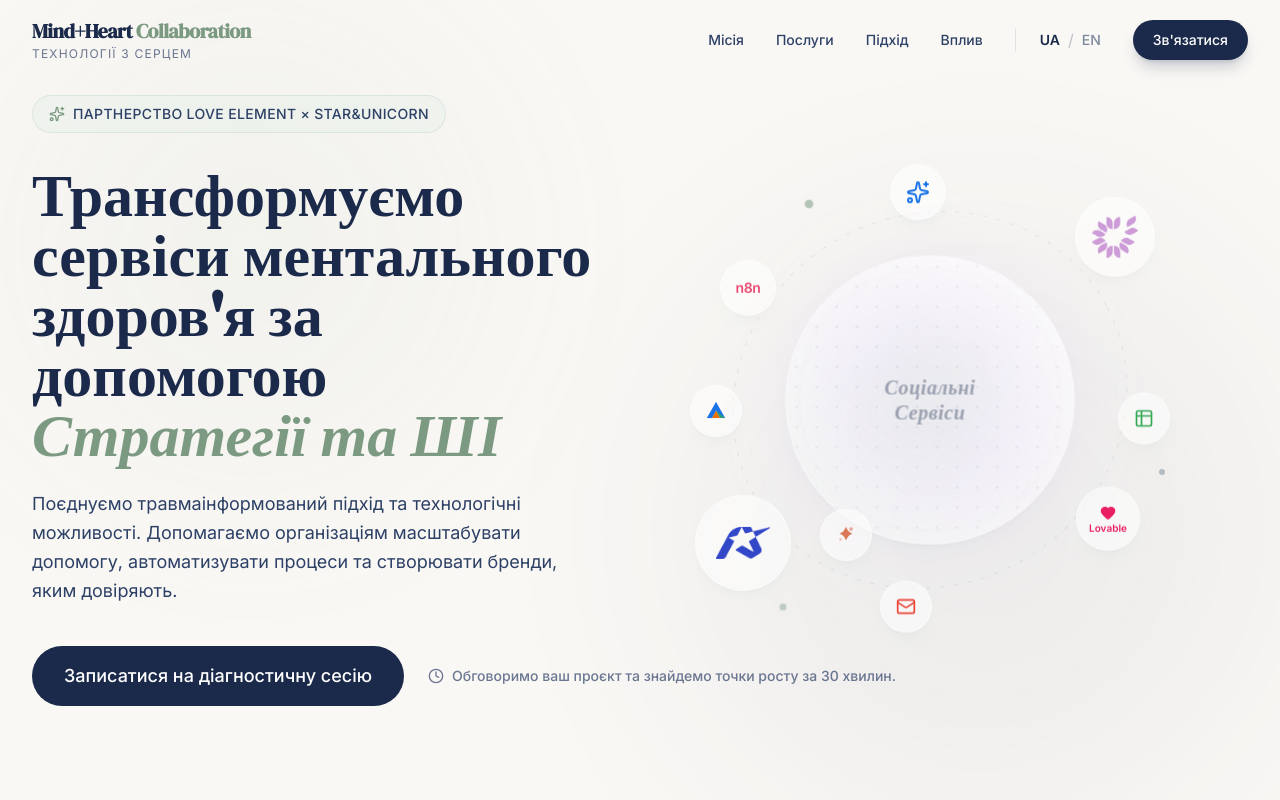
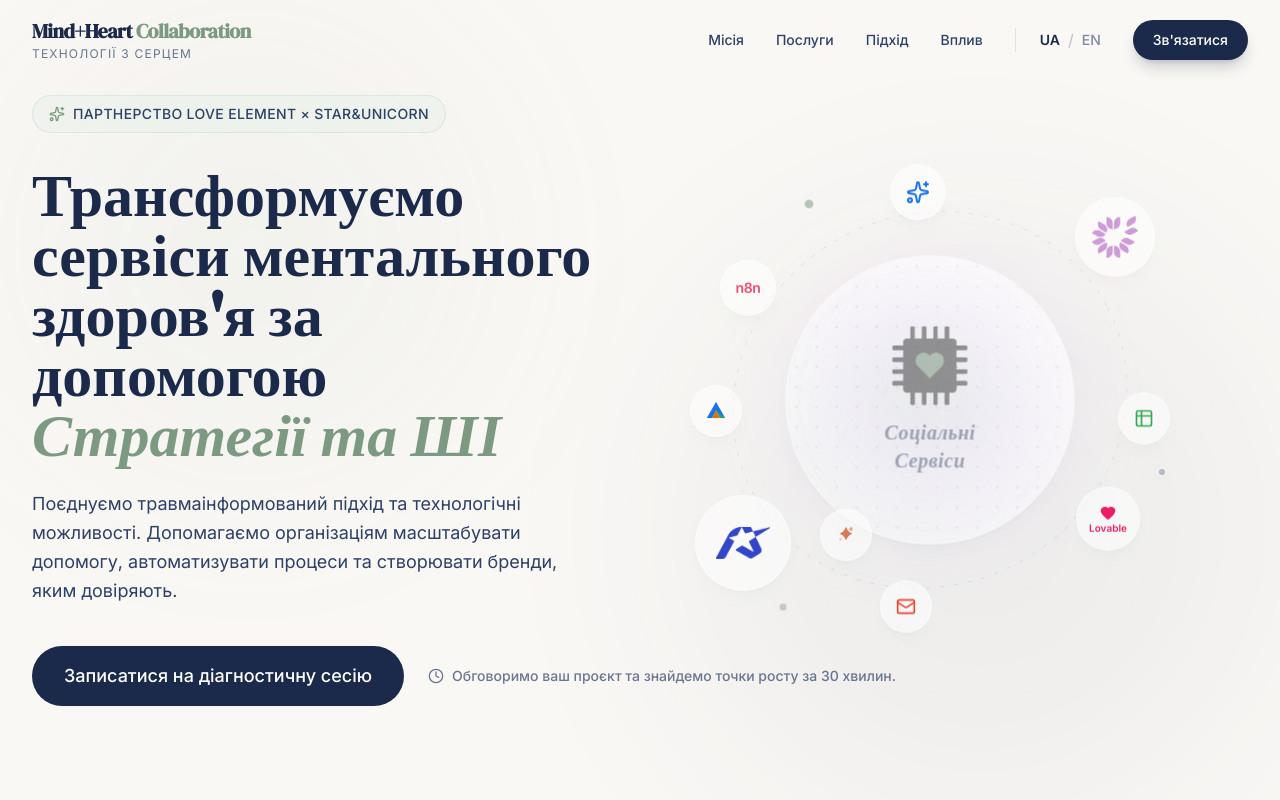
Before and after one commit to NostresMA/M-H-Collab, a React (Vite) app: page / in a window 1280 px wide. Shown: the top 800 px of the page. Built offline with nearby package versions, Linux system fonts and the light colour scheme.

Commit message:
[Magic Patterns] Updated from 'Move 'Сервіси' closer to Соціальні'

```diff
--- a/src/components/ua/HeroSectionUA.tsx
+++ b/src/components/ua/HeroSectionUA.tsx
@@ -258,14 +258,21 @@
                   repeat: 999,
                   ease: 'easeInOut'
                 }}
-                className="relative z-10 flex flex-col items-center text-center">
+                className="relative z-10 flex flex-col items-center text-center gap-3">
 
-                <span className="text-xl font-serif font-bold italic text-navy-500/50 leading-tight tracking-wide">
-                  Соціальні
-                </span>
-                <span className="text-xl font-serif font-bold italic text-navy-500/50 leading-tight tracking-wide">
-                  Сервіси
-                </span>
+                <img
+                  src="/logo_mhc.png"
+                  alt="MHC Logo"
+                  className="w-20 h-20 object-contain opacity-70" />
+
+                <div className="flex flex-col items-center leading-tight">
+                  <span className="text-xl font-serif font-bold italic text-navy-500/50 tracking-wide">
+                    Соціальні
+                  </span>
+                  <span className="text-xl font-serif font-bold italic text-navy-500/50 tracking-wide">
+                    Сервіси
+                  </span>
+                </div>
               </motion.div>
             </motion.div>
 
```
Also changed, not shown: public/logo_mhc.png (added).
